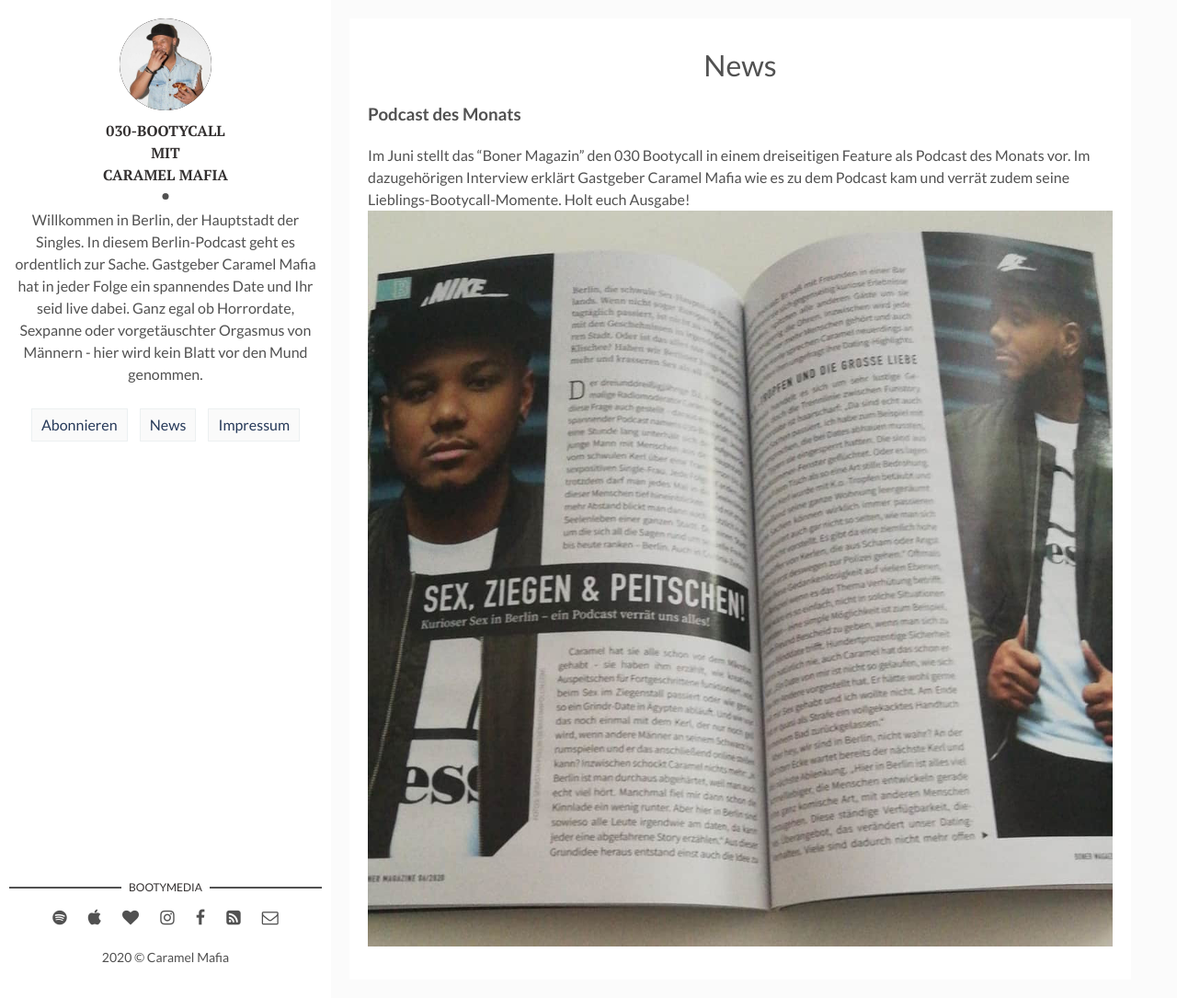
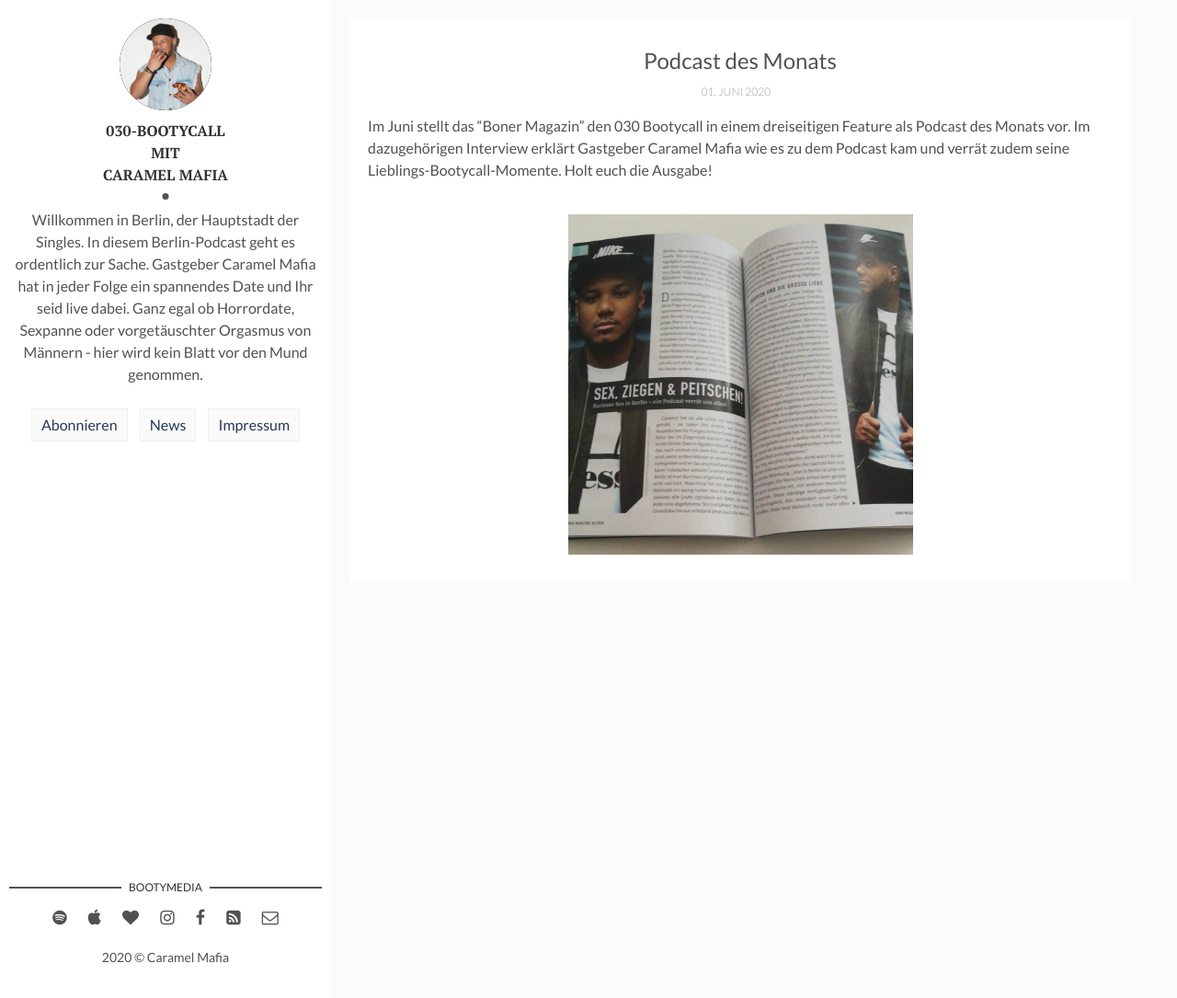
Before and after one commit to 030-Bootycall/030-Bootycall.github.io, a Jekyll site: the page built from news.html, in a window 1280 px wide and 1085 px high. Shown: the whole window at 92% size. Built offline with Jekyll 4.4.1, drawn with Linux system fonts in a browser that asks for light colours.

Commit message:
Added news feed
- Site pagination url changed
- german_date refactored as an include

```diff
--- a/_config.yml
+++ b/_config.yml
@@ -24,6 +24,9 @@
 - {title: 'RSS Feed', icon: 'rss-square', link: 'https://030-bootycall.podigee.io/feed/mp3'}
 - {title: 'E-Mail', icon: 'envelope-o', link: 'mailto:info@030-bootycall.de'}
 
+collections:
+  - newsitems
+
 # Tracker
 analytics: # Google Analytics
 
@@ -35,6 +38,6 @@
   - jemoji
 
 paginate: 4
-paginate_path: "/page/:num"
+paginate_path: "/:num"
 
 exclude: ["node_modules", "gulpfile.js", "package.json", "yarn.lock"]
--- /dev/null
+++ b/_includes/german_date.html
@@ -0,0 +1,3 @@
+{% assign months = "Januar|Februar|März|April|Mai|Juni|Juli|August|September|Oktober|November|Dezember" | split: "|" %}
+{% assign index = include.date | date: '%-m' | minus: 1 %}
+{{ include.date | date: '%d' }}. {{ months[index] }} {{ include.date | date: '%Y' }}
--- a/_includes/pagination.html
+++ b/_includes/pagination.html
@@ -5,7 +5,7 @@
             {% if paginator.previous_page == 1 %}
             <a class="newer-posts" href="{{ site.baseurl }}/"><i class="fa fa-backward" aria-hidden="true"></i></a>
             {% else %}
-            <a class="newer-posts" href="{{ site.baseurl }}/page/{{ paginator.previous_page }}/"><i class="fa fa-backward" aria-hidden="true"></i></a>
+            <a class="newer-posts" href="{{ site.baseurl }}/{{ paginator.previous_page }}/"><i class="fa fa-backward" aria-hidden="true"></i></a>
             {% endif %}
             {% else %}
             <span class="newer-posts"><i class="fa fa-stop" aria-hidden="true"></i></span>
@@ -14,7 +14,7 @@
             <span class="page-number">&nbsp;&nbsp;{{paginator.page}}/{{paginator.total_pages}}&nbsp;&nbsp;</span>
             {% endif %}
             {% if paginator.next_page %}
-            <a class="older-posts" href="{{ site.baseurl }}/page/{{ paginator.next_page }}/"><i class="fa fa-forward" aria-hidden="true"></i></a>
+            <a class="older-posts" href="{{ site.baseurl }}/{{ paginator.next_page }}/"><i class="fa fa-forward" aria-hidden="true"></i></a>
             {% else %}
             <span class="older-posts"><i class="fa fa-stop" aria-hidden="true"></i></span>
             {% endif %}
--- a/_layouts/episode.html
+++ b/_layouts/episode.html
@@ -16,10 +16,7 @@
         <div class="wrap-content">
             <header class="header-page">
                 <h1 class="page-title">{{ page.title }}</h1>
-                {% assign months = "Januar|Februar|März|April|Mai|Juni|Juli|August|September|Oktober|November|Dezember" | split: "|" %}
-                {% assign m = page.date | date: '%-m' | minus: 1 %}
-                {% assign month = months[m] %}
-                <div class="page-date"><span>{{ page.date | date: '%d' }}. {{ month }} {{ page.date | date: '%Y' }}&nbsp;&nbsp;&nbsp;&nbsp;</span></div>
+                <div class="page-date"><span>{% include german_date.html date=page.date %}&nbsp;&nbsp;&nbsp;&nbsp;</span></div>
             </header>
             {{ content | markdownify }}
             <iframe scrolling="no" id="hearthis_at_track_{{ page.heartthisId }}" width="100%" height="130"
--- /dev/null
+++ b/_newsitems/2020-06-01-Boner.markdown
@@ -0,0 +1,6 @@
+---
+title: "Podcast des Monats"
+date: 2020-06-01
+img: boner.jpg
+---
+Im Juni stellt das "Boner Magazin" den 030 Bootycall in einem dreiseitigen Feature als Podcast des Monats vor. Im dazugehörigen Interview erklärt Gastgeber Caramel Mafia wie es zu dem Podcast kam und verrät zudem seine Lieblings-Bootycall-Momente. Holt euch die Ausgabe!
--- a/_sass/parts/_post-page.scss
+++ b/_sass/parts/_post-page.scss
@@ -40,6 +40,24 @@
         font-weight: 700;
         text-transform: uppercase;
         font-size: 10px;
+    }
+    .page-image {
+        width: 100%;
+        height: 100%;
+    }
+}
+
+.page-news-image {
+    position: relative;
+    padding: 0;
+    margin: 0 auto;
+    max-width: 375px;
+    max-height: 375px;
+    background-color: $lightgray;
+    overflow: hidden;
+    figure {
+        position: relative;
+        margin: 0;
     }
     .page-image {
         width: 100%;
@@ -90,4 +108,10 @@
             }
         }
     }
+    hr {
+        border: 0;
+        width: 95%;
+        height: 3px;
+        background-color: $dark;
+    }
 }
--- a/bootags.html
+++ b/bootags.html
@@ -21,10 +21,7 @@
     {% if post.title != null %}
     <div class="tag-list">
         <span><a href="{{ site.baseurl }}{{ post.url }}">{{ post.title }}</a></span>
-        {% assign months = "Januar|Februar|März|April|Mai|Juni|Juli|August|September|Oktober|November|Dezember" | split: "|" %}
-        {% assign m = post.date | date: '%-m' | minus: 1 %}
-        {% assign month = months[m] %}
-        <small><span>| {{ post.date | date: '%d' }}. {{ month }} {{ post.date | date: '%Y' }}</span></small>
+        <small><span>| {% include german_date.html date=post.date %}</span></small>
     </div>
     {% endif %}
     {% endfor %}
--- /dev/null
+++ b/news.html
@@ -0,0 +1,28 @@
+---
+layout: main
+---
+<article class="article-page">
+    <div class="page-content">
+    {% for newsitem in site.newsitems reversed %}
+        <div class="wrap-content">
+            <header class="header-page">
+                <h2 class="page-title">{{ newsitem.title }}</h2>
+                <div class="page-date"><span>{% include german_date.html date=newsitem.date %}&nbsp;&nbsp;&nbsp;&nbsp;</span></div>
+            </header>
+            {{ newsitem.content | markdownify }}
+        </div> <!-- End Wrap Content -->
+        {% if newsitem.img %}
+        <div class="page-news-image">
+            <figure>
+                <img class="page-image" src={{ "/assets/img/" | prepend: site.baseurl | append : newsitem.img }} alt="{{ newsitem.title }}">
+            </figure>
+        </div> <!-- End Page Cover Image -->
+        {% endif %}
+        <div class="page-footer">
+            {% if forloop.last == false %}
+            <hr>
+            {% endif %}
+        </div>
+    {% endfor %}
+    </div> <!-- End Page Content -->
+</article> <!-- End Article Page -->
--- a/news.markdown
+++ /dev/null
@@ -1,7 +0,0 @@
----
-layout: misc
-title: "News"
----
-### Podcast des Monats
-Im Juni stellt das "Boner Magazin" den 030 Bootycall in einem dreiseitigen Feature als Podcast des Monats vor. Im dazugehörigen Interview erklärt Gastgeber Caramel Mafia wie es zu dem Podcast kam und verrät zudem seine Lieblings-Bootycall-Momente. Holt euch Ausgabe!
-![Boner]({{site.baseurl}}/assets/img/boner.jpg)
```
Also changed, not shown: index.html (+2 -6 lines).
